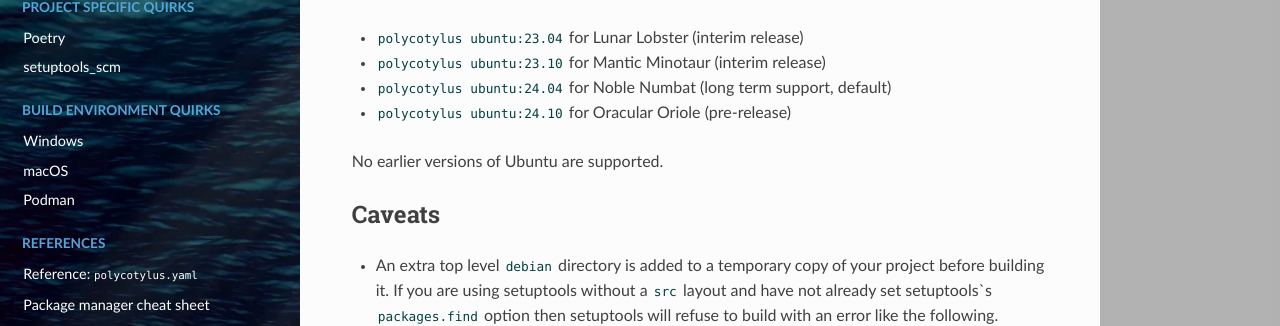
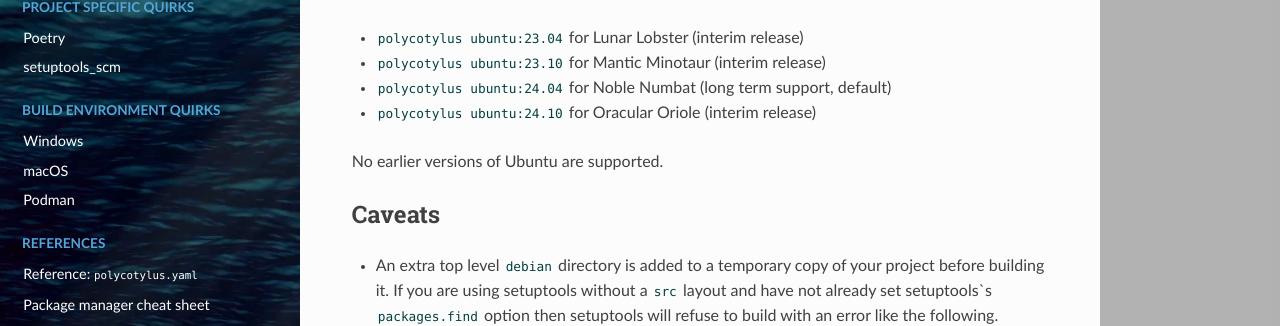
Before and after one commit to bwoodsend/polycotylus, a Sphinx documentation site: the page built from docs/source/ubuntu.rst, in a window 1280 px wide and 900 px high. Shown: the part 442-768 px from the top of the window. Built offline with Sphinx 7.4.7 and the Read the Docs theme 2.0.0, drawn with Linux system fonts in a browser that asks for light colours.

Commit message:
Mark Ubuntu 24.10 as interm release (docs only)

```diff
--- a/README.rst
+++ b/README.rst
@@ -73,7 +73,7 @@
 Fedora_        37-40, 41 (pre-release), 42 (rawhide)
 Manjaro_       rolling
 O̶p̶e̶n̶S̶U̶S̶E       Redacted due to too many upstream issues
-Ubuntu_        23.04-24.04, 24.10 (pre-release)
+Ubuntu_        23.04-24.10
 Void_          rolling
 =============  ===========================================
 
--- a/docs/source/ubuntu.rst
+++ b/docs/source/ubuntu.rst
@@ -22,7 +22,7 @@
 * ``polycotylus ubuntu:23.04`` for Lunar Lobster (interim release)
 * ``polycotylus ubuntu:23.10`` for Mantic Minotaur (interim release)
 * ``polycotylus ubuntu:24.04`` for Noble Numbat (long term support, default)
-* ``polycotylus ubuntu:24.10`` for Oracular Oriole (pre-release)
+* ``polycotylus ubuntu:24.10`` for Oracular Oriole (interim release)
 
 No earlier versions of Ubuntu are supported.
 
```
